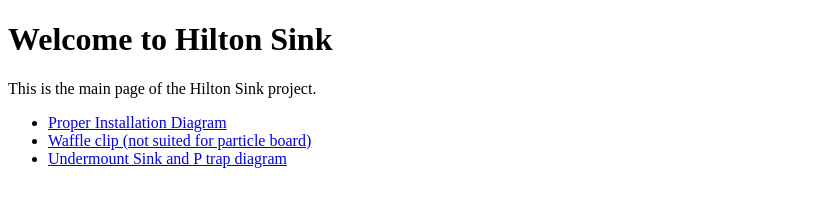
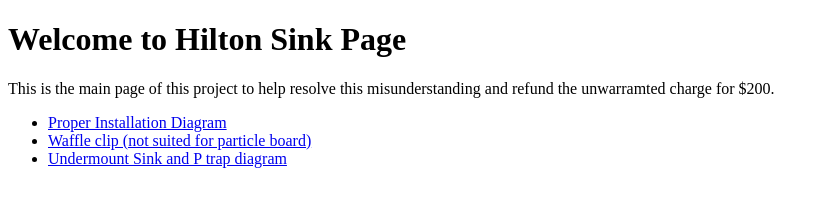
Before and after one commit to SimileMedia/HiltonSink, a plain HTML site: page index.html in a window 1280 px wide. Shown: the whole page, without its empty margins (0-829 px from the left). Drawn offline with Linux system fonts and the light colour scheme.

Commit message:
Update index.html

```diff
--- a/index.html
+++ b/index.html
@@ -6,8 +6,8 @@
     <title>Hilton Sink</title>
 </head>
 <body>
-    <h1>Welcome to Hilton Sink</h1>
-    <p>This is the main page of the Hilton Sink project.</p>
+    <h1>Welcome to Hilton Sink Page</h1>
+    <p>This is the main page of this project to help resolve this misunderstanding and refund the unwarramted charge for $200.</p>
     <ul>
         <li><a href="properinstallationdiagram.html">Proper Installation Diagram</a></li>
         <li><a href="wronginstall.html">Waffle clip (not suited for particle board)</a></li>
```
